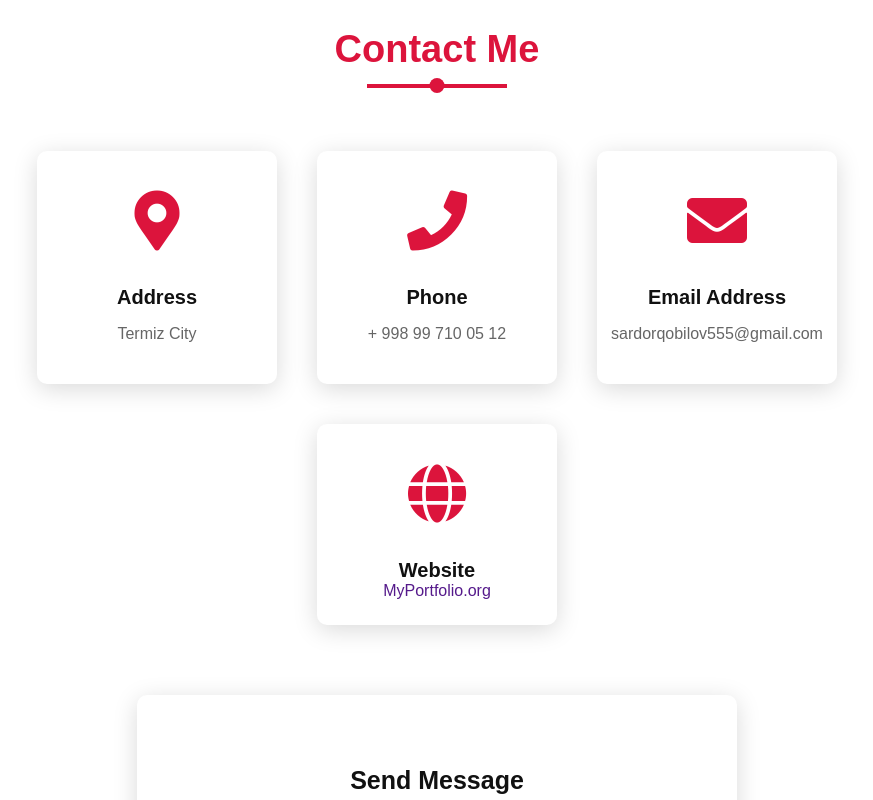
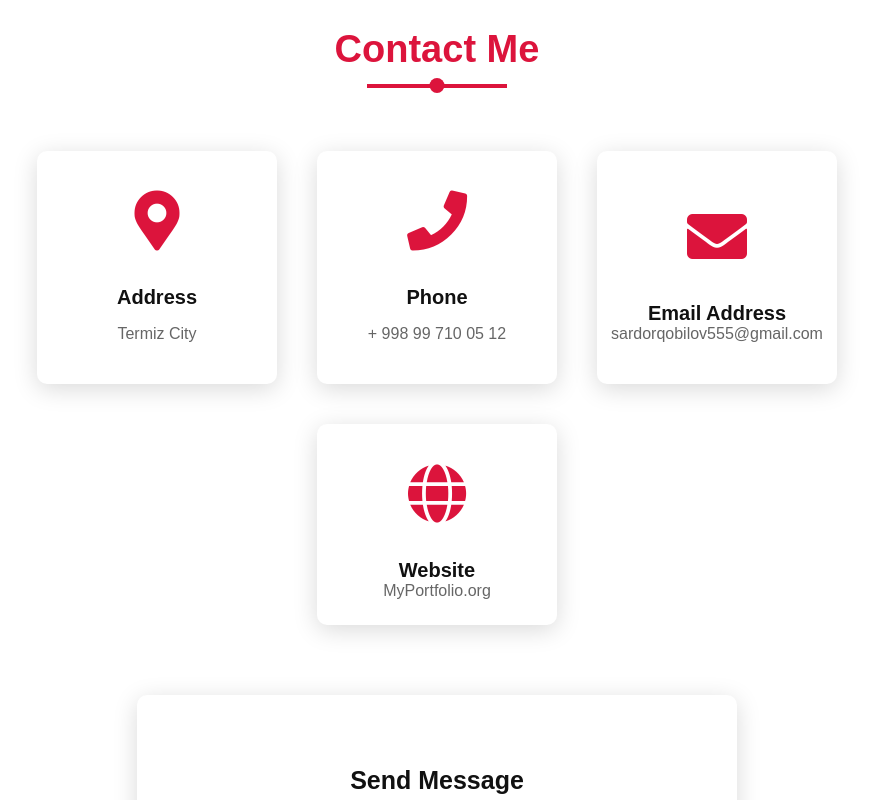
Before and after one commit to SardorproDev/Portfolio, a plain HTML site: page index.html in a window 1280 px wide. Shown: the part 4946-5746 px from the top of the page, without its empty margins (203-1076 px from the left). Drawn offline with Linux system fonts and the light colour scheme.

Commit message:
contactdagi muamolarni to'g'irladim

```diff
--- a/css/style.css
+++ b/css/style.css
@@ -452,6 +452,9 @@ header .navbar ul li a:hover {
 	color: #666;
     font-weight: 500;
 }
+.contact .card a {
+	color: #666;
+}
 /* input__card */
 .row {
 	display: flex;
--- a/index.html
+++ b/index.html
@@ -230,13 +230,13 @@
 				<div class="card">
 					<i class="fas fa-envelope"></i>
 					<h3>Email Address</h3>
-					<p>sardorqobilov555@gmail.com</p>
+					<a href="https://sardorqobilov555@gmail.com">sardorqobilov555@gmail.com</a>
 				</div>
 				<!-- //4 -->
 				<div class="card">
 					<i class="fas fa-globe"></i>
 					<h3>Website</h3>
-					<a href="">MyPortfolio.org</a>
+					<a href="https://sardorprodev.github.io/Universited/">MyPortfolio.org</a>
 				</div>
 			</div>
 			<!-- input__card -->
```
